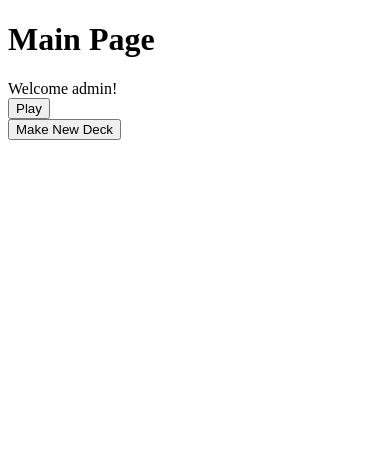
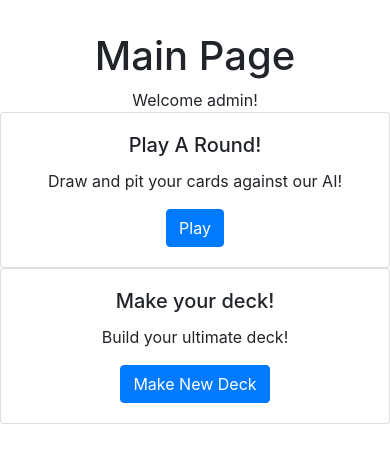
Before and after one commit to JasonZheng02/Animated_Telegram, a Flask app: page /main in a window 390 px wide. Shown: the top 463 px of the page. Run offline with Flask 2, Linux system fonts and the light colour scheme; a user stored in the database is signed in; some libraries are stand-ins or nearby versions.

Commit message:
main page

```diff
--- a/templates/base.html
+++ b/templates/base.html
@@ -2,10 +2,16 @@
 <html>
   <head>
     <title>{% block title %}{% endblock %}</title>
+    <head>
+    <meta charset="utf-8">
+    <meta name="viewport" content="width=device-width, initial-scale=1, shrink-to-fit=no">
+
+    <!-- Bootstrap CSS -->
+    <link rel="stylesheet" href="https://stackpath.bootstrapcdn.com/bootstrap/4.3.1/css/bootstrap.min.css" integrity="sha384-ggOyR0iXCbMQv3Xipma34MD+dH/1fQ784/j6cY/iJTQUOhcWr7x9JvoRxT2MZw1T" crossorigin="anonymous">
+    </head>
     </head>
     <body>
     {% block body %}{% endblock %}
     </body>
-    <footer>
-    </footer>
+
 </html>
--- a/templates/main.html
+++ b/templates/main.html
@@ -1,13 +1,50 @@
 {% extends "base.html" %}
 {% block title %} Main Page {% endblock %}
 {% block body %}
+<head>
+<meta charset="utf-8">
+<meta name="viewport" content="width=device-width, initial-scale=1, shrink-to-fit=no">
+
+<!-- Bootstrap CSS -->
+<link rel="stylesheet" href="https://stackpath.bootstrapcdn.com/bootstrap/4.3.1/css/bootstrap.min.css" integrity="sha384-ggOyR0iXCbMQv3Xipma34MD+dH/1fQ784/j6cY/iJTQUOhcWr7x9JvoRxT2MZw1T" crossorigin="anonymous">
+</head>
+
+<div style ="background:white; text-align:center" class="jumbotron jumbotron-fluid" >
 <h1> Main Page </h1>
     Welcome {{user}}! <br>
-    <form action = "/chooseDeck">
-      <input type="submit" value="Play">
-    </form>
 
-    <form action = "/makeDeck">
-      <input type="submit" value="Make New Deck">
-    </form>
+<body>
+
+
+    <div class="row">
+      <div class="col-sm-6">
+        <div class="card">
+          <div class="card-body">
+            <h5 class="card-title">Play A Round!</h5>
+            <p class="card-text">Draw and pit your cards against our AI!</p>
+            <form action = "/chooseDeck">
+              <input type="submit" class="btn btn-primary" value="Play">
+            </form>
+          </div>
+        </div>
+      </div>
+      <div class="col-sm-6">
+        <div class="card">
+          <div class="card-body">
+            <h5 class="card-title">Make your deck!</h5>
+            <p class="card-text">Build your ultimate deck!</p>
+            <form action = "/makeDeck">
+              <input type="submit" class="btn btn-primary" value="Make New Deck">
+            </form>
+          </div>
+        </div>
+      </div>
+    </div>
+</body>
+
+
+
+
+
+
 {% endblock %}
```
Also changed, not shown: templates/login.html (+8 -0 lines).
